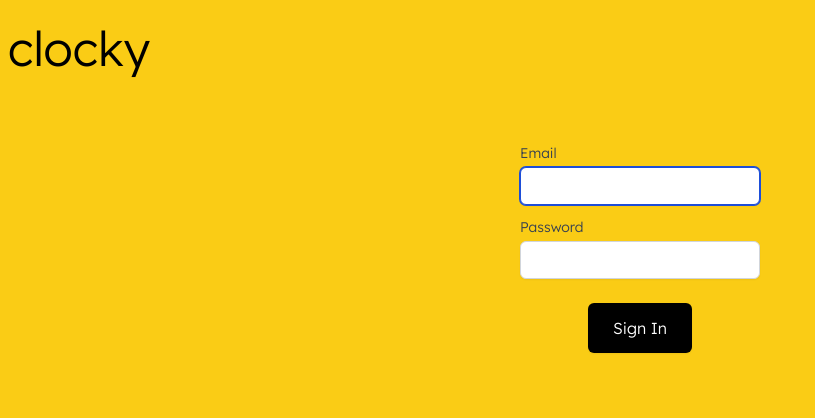
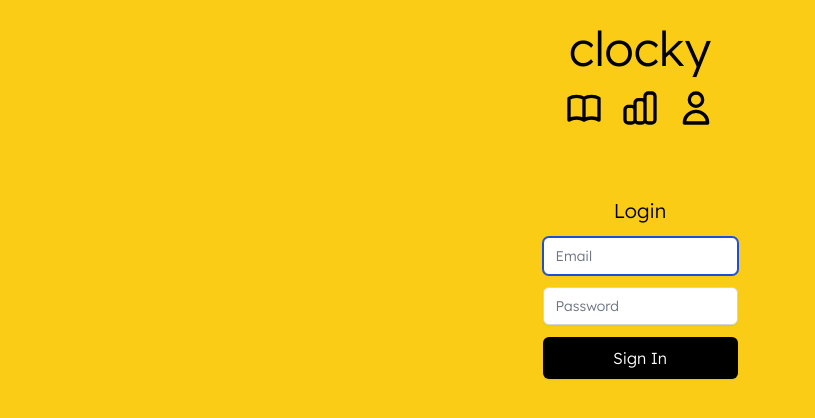
Before and after one commit to Edweis/clocky, a React (Vite) app: page /login in a window 1280 px wide. Shown: the top 418 px of the page, without its empty margins (0-815 px from the left). Built offline with nearby package versions, Linux system fonts and the light colour scheme; what @aws-amplify/core would draw is missing.

Commit message:
add login form:gp

```diff
--- a/src/components/Button.tsx
+++ b/src/components/Button.tsx
@@ -9,8 +9,9 @@
     <button
       type="button"
       className={cn(
-        'text-center items-center px-6 py-3 border border-transparent text-base font-medium rounded-md shadow-sm text-white bg-black hover:bg-gray-800 focus:outline-none focus:ring-4 focus:ring-offset-2 focus:ring-indigo-500',
+        'h-[42px] text-center items-center px-6 border border-transparent text-base font-medium rounded-md shadow-sm text-white bg-black hover:bg-gray-800 focus:outline-none focus:ring-4 focus:ring-offset-2 focus:ring-indigo-500',
         className,
+        { 'flex justify-center': loading },
       )}
       disabled={disabled || loading}
       {...otherProps}
--- a/src/components/Input.tsx
+++ b/src/components/Input.tsx
@@ -2,25 +2,23 @@
 import cn from 'classnames';
 
 type Props = React.InputHTMLAttributes<HTMLInputElement> & {
-  className?: string;
-  label: string;
-  autoSelect?: boolean;
+  errorMessage?: string;
 };
 const Input = React.forwardRef((props: Props, ref) => {
-  const { className, label, ...otherProps } = props;
+  const { className, errorMessage, ...otherProps } = props;
   return (
     <div>
-      <label className="block text-sm font-medium text-gray-700">{label}</label>
-      <div className="mt-1">
       <input
         ref={ref as any}
         className={cn(
-            'w-[15rem] shadow-sm focus:ring-blue-700 focus:border-blue-700 block  sm:text-sm border-gray-300 rounded-md',
+          'w-full shadow-sm focus:ring-blue-700 focus:border-blue-700 block  sm:text-sm border-gray-300 rounded-md',
           className,
         )}
         {...otherProps}
       />
-      </div>
+      {errorMessage && (
+        <div className="w-full text-red-700">{errorMessage}</div>
+      )}
     </div>
   );
 });
--- a/src/lib/use-loading.ts
+++ b/src/lib/use-loading.ts
@@ -1,15 +1,21 @@
 /* eslint-disable no-unused-vars */
-import React, { useState, useCallback, useEffect } from 'react';
+import React, {
+  startTransition,
+  useState,
+  useCallback,
+  useEffect,
+} from 'react';
 
 export default function useLoading<T, R extends Array<any>>(
   fn: (...args: R) => Promise<T>,
   initialLoadingState = false,
 ): [boolean, (...args: R) => Promise<T>] {
   const [loading, setLoading] = useState(initialLoadingState);
-  const wrappedFunction = useCallback(
-    (...args: R) => {
+  console.log('useLoading', { loading });
+  const wrappedFunction = (...args: R) => {
     setLoading(true);
     const call = fn(...args);
+    console.log('fn started');
     return call
       .then((res) => {
         setLoading(false);
@@ -20,9 +26,7 @@
         setLoading(false);
         throw error;
       });
-    },
-    [fn],
-  );
+  };
   return [loading, wrappedFunction];
 }
 
--- a/src/pages/App.tsx
+++ b/src/pages/App.tsx
@@ -7,23 +7,23 @@
 import Stats from './Stats';
 import '../lib/auth';
 import Reader from './Reader';
-import Login from './Login/Register';
+import Login from './Login/SignIn';
 
 dayjs.extend(relativeTime);
 
 function App() {
   return (
     <div className="container mx-auto pt-2 px-2 bg-yellow-400">
-      <h1 className="text-5xl my-4">clocky</h1>
-      <h3 className="flex gap-4 text-xl">
+      <h1 className="text-5xl my-4 text-center">clocky</h1>
+      <h3 className="flex gap-4 justify-center">
         <Link to="/">
-          <BookOpenIcon />
+          <BookOpenIcon className="h-10" />
         </Link>
         <Link to="/stats">
-          <ChartBarIcon />
+          <ChartBarIcon className="h-10" />
         </Link>
         <Link to="/login">
-          <UserIcon />
+          <UserIcon className="h-10" />
         </Link>
       </h3>
       <div className="grid gap-4">
--- a/src/pages/Login/Register.tsx
+++ /dev/null
@@ -1,46 +0,0 @@
-import { yupResolver } from '@hookform/resolvers/yup';
-import { useForm } from 'react-hook-form';
-import * as yup from 'yup';
-import { Auth } from '@aws-amplify/auth';
-import Button from '../../components/Button';
-import Input from '../../components/Input';
-import useLoading from '../../lib/use-loading';
-
-const schema = yup
-  .object({
-    username: yup.string().email().required(),
-    password: yup.string().min(8).required(),
-  })
-  .required();
-type FromT = yup.InferType<typeof schema>;
-export default function Login() {
-  const form = useForm<FromT>({
-    resolver: yupResolver(schema),
-  });
-  const [loading, signIn] = useLoading(
-    form.handleSubmit((data: FromT) => Auth.signIn(data)),
-  );
-  return (
-    <div className="h-[40vh] flex flex-col justify-center">
-      <div className="grid gap-3 justify-center">
-        <Input
-          label="Email"
-          type="email"
-          autoFocus
-          inputMode="email"
-          {...form.register('username')}
-        />
-        <Input
-          label="Password"
-          type="password"
-          {...form.register('password')}
-        />
-        <div className="flex justify-center mt-3">
-          <Button onClick={signIn} loading={loading}>
-            Sign In
-          </Button>
-        </div>
-      </div>
-    </div>
-  );
-}
--- a/src/pages/Login/SignIn.tsx
+++ b/src/pages/Login/SignIn.tsx
@@ -0,0 +1,54 @@
+import { yupResolver } from '@hookform/resolvers/yup';
+import { useForm } from 'react-hook-form';
+import * as yup from 'yup';
+import { Auth } from '@aws-amplify/auth';
+import { useState } from 'react';
+import Button from '../../components/Button';
+import Input from '../../components/Input';
+import useLoading from '../../lib/use-loading';
+
+const schema = yup
+  .object({
+    username: yup.string().email().required(),
+    password: yup.string().min(8).required(),
+  })
+  .required();
+type FromT = yup.InferType<typeof schema>;
+export default function Login() {
+  const form = useForm<FromT>({
+    resolver: yupResolver(schema),
+  });
+  const [error, setError] = useState<string | undefined>();
+  const [loading, signIn] = useLoading(
+    form.handleSubmit(async (data: FromT) => {
+      console.log('clicked');
+      setError(undefined);
+      await Auth.signIn(data).catch((e) => setError(e.message));
+    }),
+  );
+  return (
+    <div className="h-[40vh] flex flex-col justify-center">
+      <div className="grid gap-3 justify-center">
+        <h2 className="text-xl text-center">Login</h2>
+        <Input
+          placeholder="Email"
+          type="email"
+          autoFocus
+          inputMode="email"
+          {...form.register('username')}
+          errorMessage={form.formState.errors.username?.message}
+        />
+        <Input
+          placeholder="Password"
+          type="password"
+          {...form.register('password')}
+          errorMessage={form.formState.errors.password?.message}
+        />
+        <Button onClick={signIn} loading={loading}>
+          Sign In
+        </Button>
+        {error && <div className="text-red-700">{error}</div>}
+      </div>
+    </div>
+  );
+}
```
Lines whose indentation alone changed are shown as unchanged.
